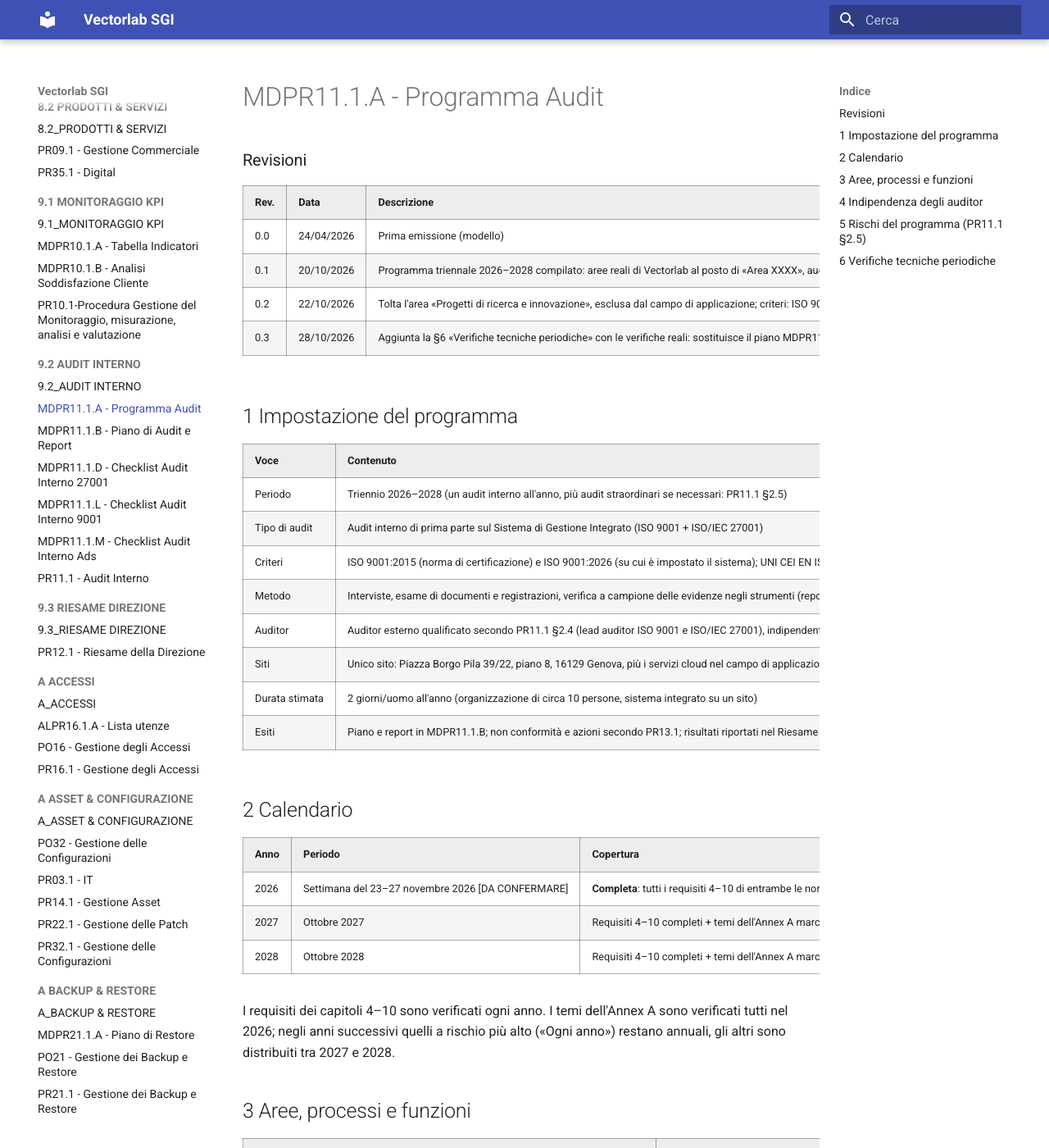
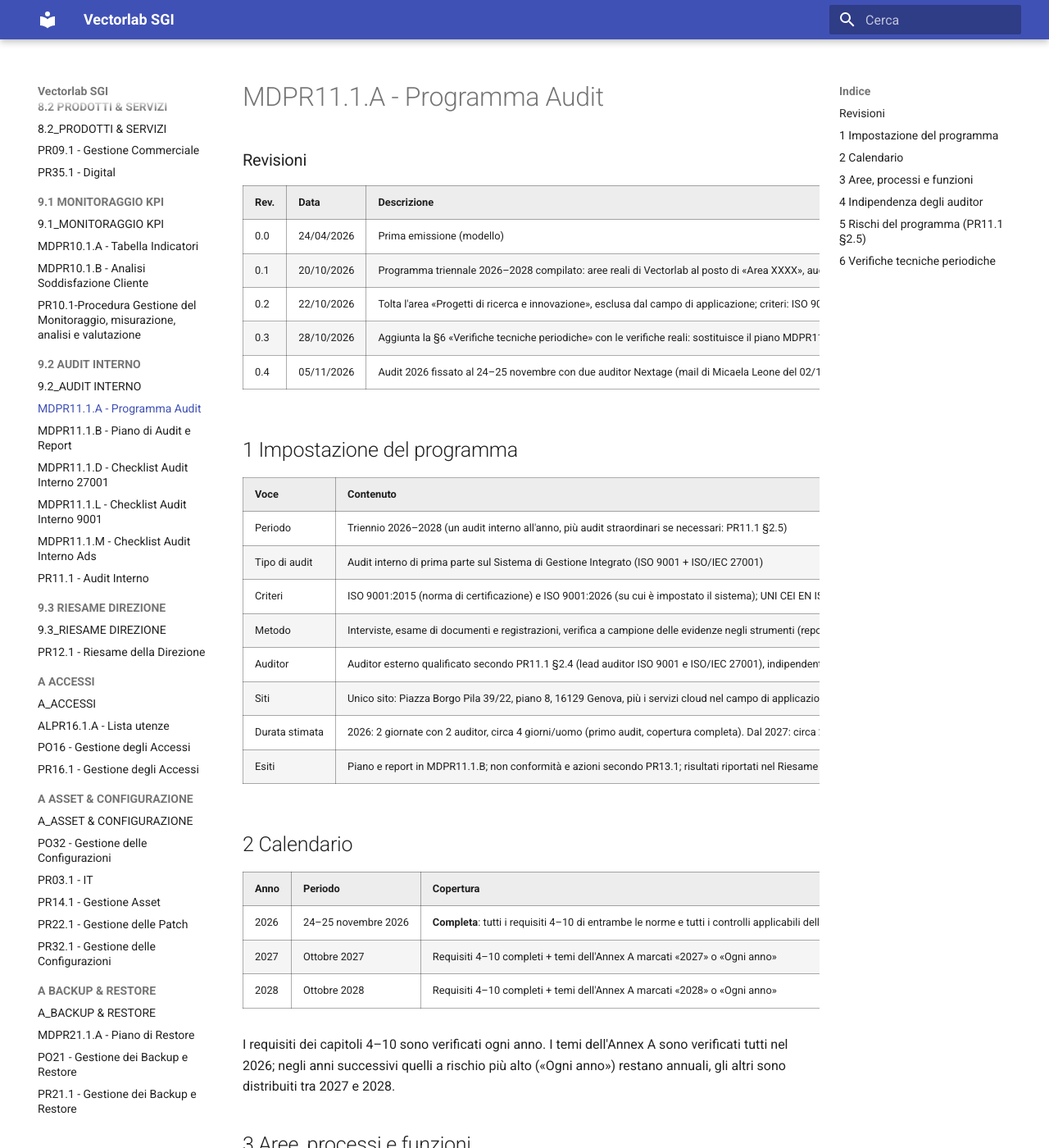
Before and after one commit to davideruzzenenti/Vectorlab-SGI, an MkDocs documentation site: the page built from docs/9.2_AUDIT INTERNO/MDPR11.1.A - Programma Audit.md, in a window 1280 px wide and 1400 px high. Shown: the whole window at 82% size. Built offline with MkDocs 1.6.1 and Material for MkDocs 9.7.7, drawn with Linux system fonts in a browser that asks for light colours.

Commit message:
MDPR11.1.A rev 0.4: audit interno 2026 fissato al 24-25 novembre
Due auditor Nextage, circa 4 giorni/uomo per il primo audit; stage 1 RINA confermato al 15/12/2026.

Co-Authored-By: Claude Opus 5.5 <noreply@anthropic.com>

```diff
--- a/docs/9.2_AUDIT INTERNO/MDPR11.1.A - Programma Audit.md
+++ b/docs/9.2_AUDIT INTERNO/MDPR11.1.A - Programma Audit.md
@@ -8,6 +8,7 @@
 | 0.1      | 20/10/2026 | Programma triennale 2026–2028 compilato: aree reali di Vectorlab al posto di «Area XXXX», auditor, date, criteri e metodo; rimossi i riferimenti a UNI/PdR 125 (non adottata) e al DPO (non nominato, sostituito dal Referente Privacy) | RSGI | Da approvare |
 | 0.2      | 22/10/2026 | Tolta l'area «Progetti di ricerca e innovazione», esclusa dal campo di applicazione; criteri: ISO 9001:2015 come norma di certificazione | RSGI | Da approvare |
 | 0.3      | 28/10/2026 | Aggiunta la §6 «Verifiche tecniche periodiche» con le verifiche reali: sostituisce il piano MDPR11.1.C, ritirato | RSGI        | Da approvare |
+| 0.4      | 05/11/2026 | Audit 2026 fissato al 24–25 novembre con due auditor Nextage (mail di Micaela Leone del 02/11/2026); durata 2026 aggiornata a circa 4 giorni/uomo; stage 1 RINA confermato al 15/12/2026 | RSGI        | Da approvare |
 
 ## 1 Impostazione del programma
 
@@ -17,16 +18,16 @@
 | Tipo di audit | Audit interno di prima parte sul Sistema di Gestione Integrato (ISO 9001 + ISO/IEC 27001) |
 | Criteri | ISO 9001:2015 (norma di certificazione) e ISO 9001:2026 (su cui è impostato il sistema); UNI CEI EN ISO/IEC 27001:2024+A1:2024 (Annex A come da SoA in vigore); documenti del SGI; requisiti cogenti di MDPO29.C; requisiti contrattuali dei clienti |
 | Metodo | Interviste, esame di documenti e registrazioni, verifica a campione delle evidenze negli strumenti (repository, ClickUp, Google Workspace, console dei servizi cloud); checklist MDPR11.1.D (27001) e MDPR11.1.L (9001). In presenza in sede, con parti da remoto se concordato |
-| Auditor | Auditor esterno qualificato secondo PR11.1 §2.4 (lead auditor ISO 9001 e ISO/IEC 27001), indipendente dalle aree verificate. Per il 2026: [DA CONFERMARE: nominativo; consigliato un auditor Nextage non coinvolto nella redazione della documentazione] |
+| Auditor | Auditor esterno qualificato secondo PR11.1 §2.4 (lead auditor ISO 9001 e ISO/IEC 27001), indipendente dalle aree verificate. Per il 2026: due auditor Nextage (Nextage, mail del 02/11/2026) [DA CONFERMARE: nominativi e qualifiche; non devono essere le persone che hanno redatto la documentazione] |
 | Siti | Unico sito: Piazza Borgo Pila 39/22, piano 8, 16129 Genova, più i servizi cloud nel campo di applicazione (PO02 §4) |
-| Durata stimata | 2 giorni/uomo all'anno (organizzazione di circa 10 persone, sistema integrato su un sito) |
+| Durata stimata | 2026: 2 giornate con 2 auditor, circa 4 giorni/uomo (primo audit, copertura completa). Dal 2027: circa 2 giorni/uomo all'anno (organizzazione di circa 10 persone, sistema integrato su un sito) |
 | Esiti | Piano e report in MDPR11.1.B; non conformità e azioni secondo PR13.1; risultati riportati nel Riesame della Direzione (PR12.1) |
 
 ## 2 Calendario
 
 | Anno | Periodo | Copertura | Note |
 | --- | --- | --- | --- |
-| 2026 | Settimana del 23–27 novembre 2026 [DA CONFERMARE] | **Completa**: tutti i requisiti 4–10 di entrambe le norme e tutti i controlli applicabili dell'Annex A | Primo audit, prima della certificazione: deve chiudersi in tempo per il Riesame della Direzione e lo stage 1 RINA (metà dicembre 2026) |
+| 2026 | 24–25 novembre 2026 | **Completa**: tutti i requisiti 4–10 di entrambe le norme e tutti i controlli applicabili dell'Annex A | Primo audit, prima della certificazione: deve chiudersi in tempo per il Riesame della Direzione e lo stage 1 RINA (15 dicembre 2026) |
 | 2027 | Ottobre 2027 | Requisiti 4–10 completi + temi dell'Annex A marcati «2027» o «Ogni anno» | Prima della sorveglianza RINA |
 | 2028 | Ottobre 2028 | Requisiti 4–10 completi + temi dell'Annex A marcati «2028» o «Ogni anno» | Prima del rinnovo |
 
```
